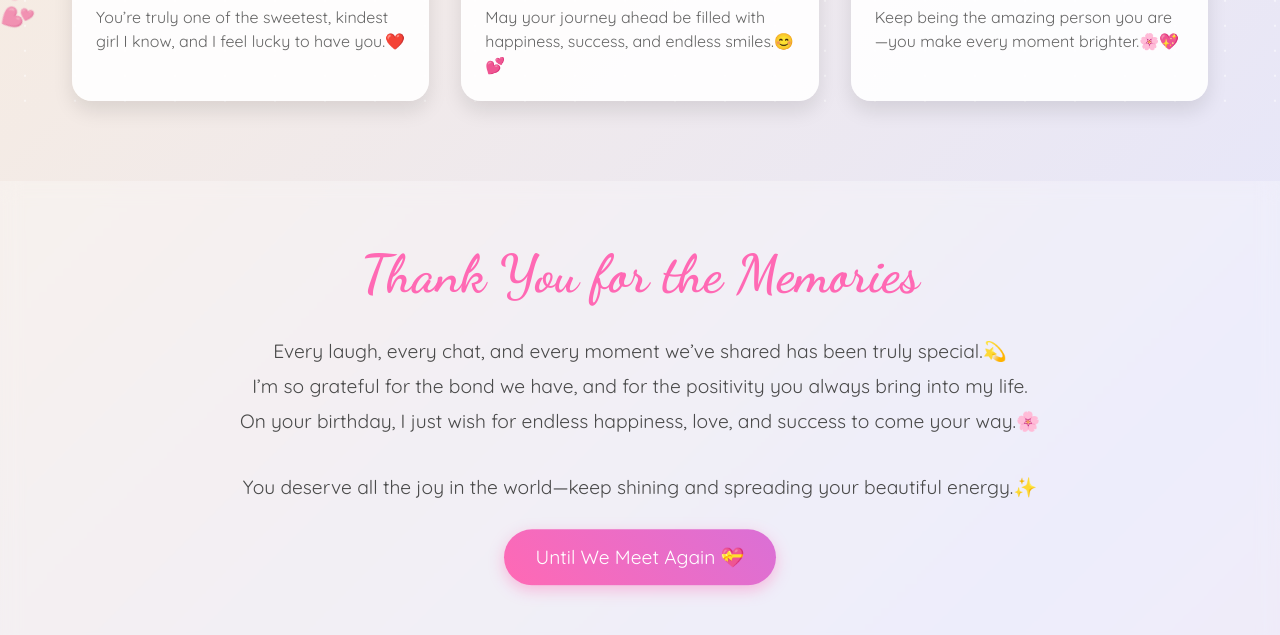
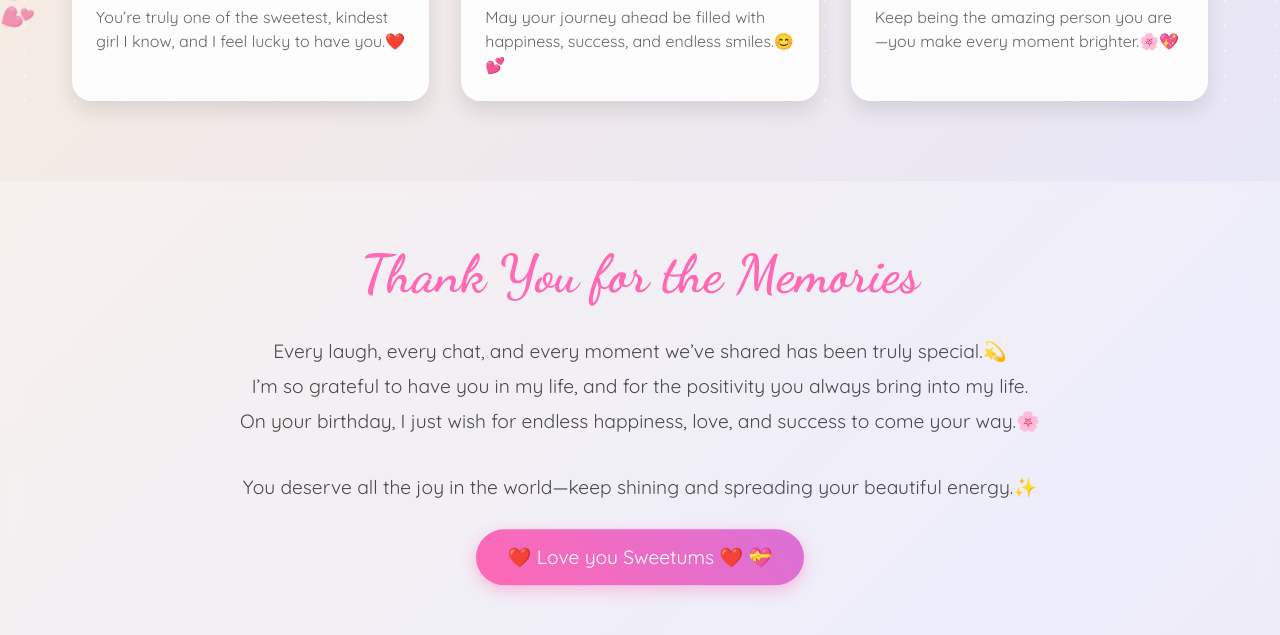
Before and after one commit to abhisekdeb001-cpu/My-second, a plain HTML site: page last.html in a window 1280 px wide. Shown: the part 668-1303 px from the top of the page. Drawn offline with Linux system fonts and the light colour scheme.

Commit message:
Update final message and goodbye button text

```diff
--- a/last.html
+++ b/last.html
@@ -398,10 +398,10 @@
     <section class="final-message">
         <h2>Thank You for the Memories</h2>
         <p>Every laugh, every chat, and every moment we’ve shared has been truly special.💫<br>
-            I’m so grateful for the bond we have, and for the positivity you always bring into my life.<br>
+            I’m so grateful to have you in my life, and for the positivity you always bring into my life.<br>
             On your birthday, I just wish for endless happiness, love, and success to come your way.🌸</p>
         <p>You deserve all the joy in the world—keep shining and spreading your beautiful energy.✨</p>
-        <a href="#" class="goodbye-btn">Until We Meet Again 💝</a>
+        <a href="#" class="goodbye-btn"> ❤️ Love you Sweetums ❤️ 💝</a>
     </section>
 </body>
 
```
